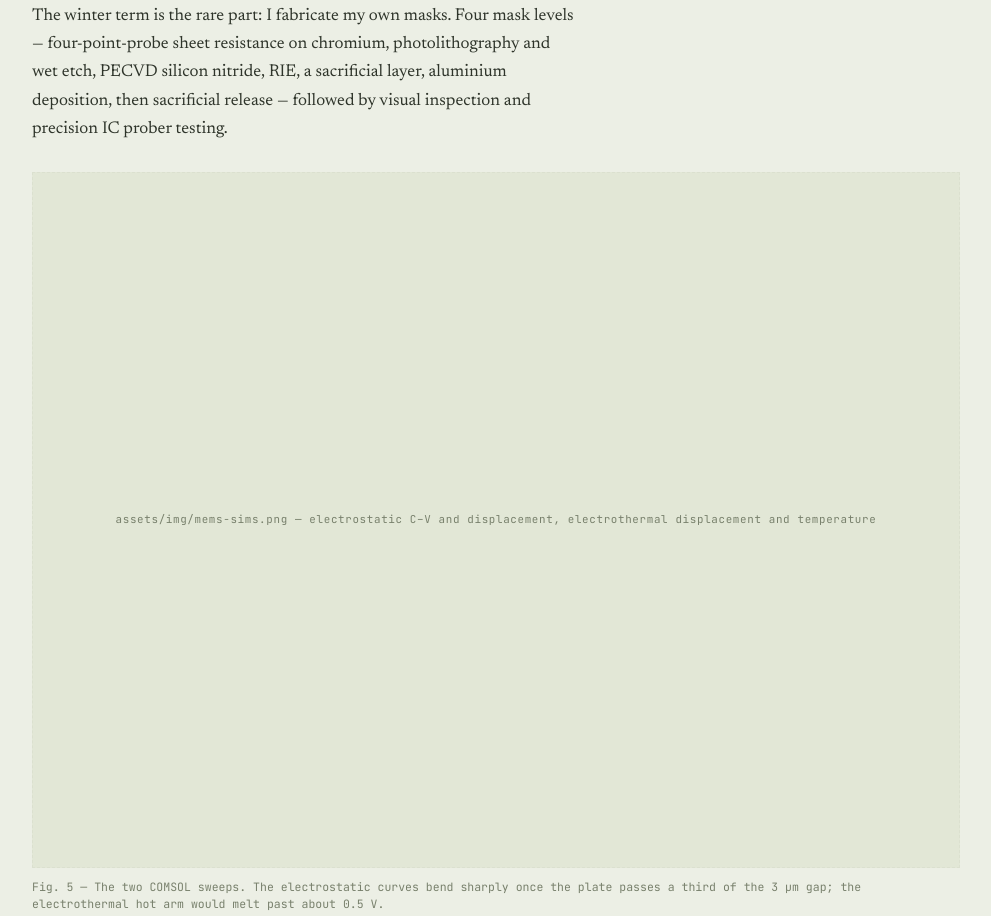
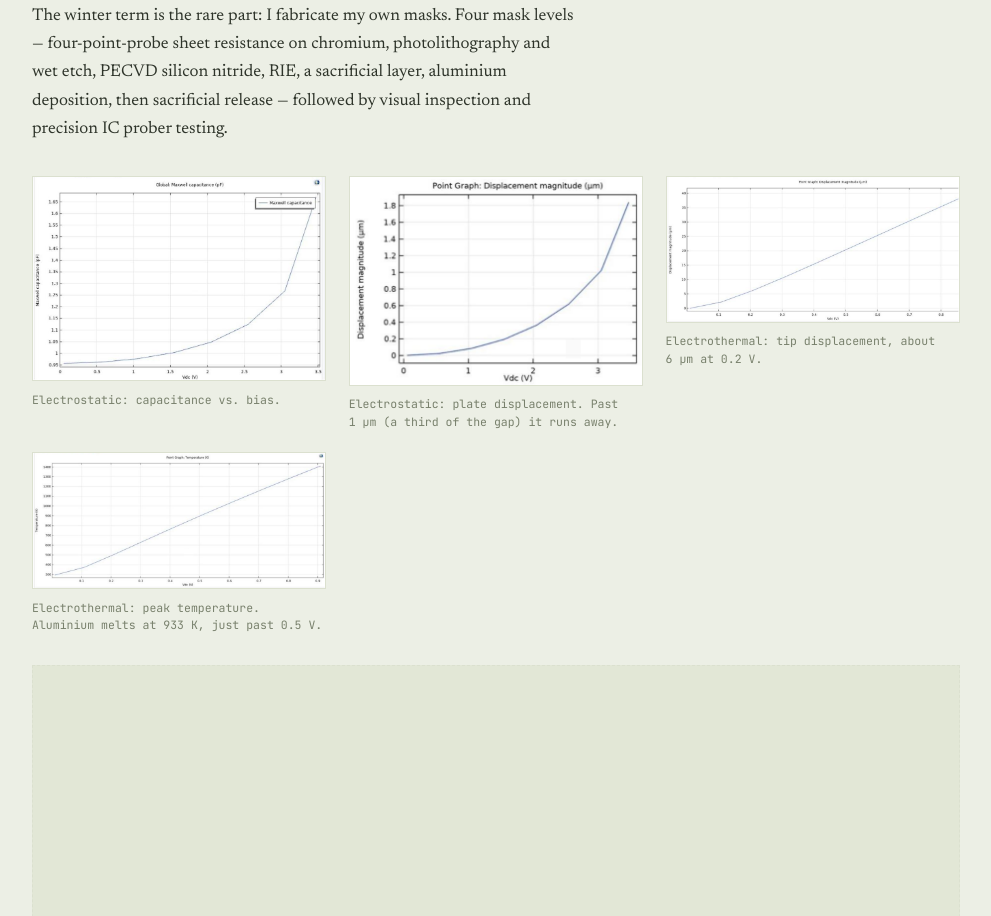
Before and after one commit to PrachixShah/PrachixShah.github.io, a plain HTML site: page projects.html in a window 1280 px wide. Shown: the part 8451-9367 px from the top of the page, without its empty margins (144-1135 px from the left). Drawn offline with Linux system fonts and the light colour scheme.

Commit message:
Projects: add COMSOL plots to MEMS entry
Co-Authored-By: Claude Opus 5.5 <noreply@anthropic.com>
Claude-Session: https://claude.ai/code/session_01FPjgPkewDbX5cvYA4urLBA

```diff
--- a/projects.html
+++ b/projects.html
@@ -219,13 +219,27 @@
     <p>At the 0.2&nbsp;V operating point the tip moves about 6&nbsp;µm, the hottest point sits near 490&nbsp;K, and it draws about 80&nbsp;mA. Push the sweep further and you get almost 40&nbsp;µm, but just past 0.5&nbsp;V the hot arm crosses aluminium’s melting point (933&nbsp;K). The model is happy to keep going after that; a real device would melt. The current curve flattens as the arm heats too: resistance rises with temperature, so the heating partly limits itself.</p>
   </div>
   <p>The winter term is the rare part: I fabricate my own masks. Four mask levels — four-point-probe sheet resistance on chromium, photolithography and wet etch, PECVD silicon nitride, RIE, a sacrificial layer, aluminium deposition, then sacrificial release — followed by visual inspection and precision IC prober testing.</p>
-  <figure>
-    <div class="slot">assets/img/mems-sims.png — electrostatic C–V and displacement, electrothermal displacement and temperature</div>
-    <figcaption>Fig. 5 — The two COMSOL sweeps. The electrostatic curves bend sharply once the plate passes a third of the 3&nbsp;µm gap; the electrothermal hot arm would melt past about 0.5&nbsp;V.</figcaption>
-  </figure>
+  <div class="grid">
+    <figure>
+      <img src="assets/img/mems-esa-cv.png" alt="COMSOL plot: electrostatic actuator capacitance rising from 0.96 pF to about 1.67 pF as bias goes to 3.45 V">
+      <figcaption>Electrostatic: capacitance vs. bias.</figcaption>
+    </figure>
+    <figure>
+      <img src="assets/img/mems-esa-disp.png" alt="COMSOL plot: electrostatic plate displacement passing 1 µm near 3 V and running away toward pull-in">
+      <figcaption>Electrostatic: plate displacement. Past 1&nbsp;µm (a third of the gap) it runs away.</figcaption>
+    </figure>
+    <figure>
+      <img src="assets/img/mems-eta-disp.png" alt="COMSOL plot: electrothermal actuator tip displacement rising roughly linearly to almost 40 µm">
+      <figcaption>Electrothermal: tip displacement, about 6&nbsp;µm at 0.2&nbsp;V.</figcaption>
+    </figure>
+    <figure>
+      <img src="assets/img/mems-eta-temp.png" alt="COMSOL plot: electrothermal hot-arm peak temperature rising from 293 K to about 1400 K by 0.9 V">
+      <figcaption>Electrothermal: peak temperature. Aluminium melts at 933&nbsp;K, just past 0.5&nbsp;V.</figcaption>
+    </figure>
+  </div>
   <figure>
     <div class="slot">assets/img/mems-layout.png — mask layout, and a micrograph of the released device</div>
-    <figcaption>Fig. 6 — Layout and the released device, after winter fab. Devices that failed release are more interesting than the ones that didn’t.</figcaption>
+    <figcaption>Fig. 5 — Layout and the released device, after winter fab. Devices that failed release are more interesting than the ones that didn’t.</figcaption>
   </figure>
 </article>
 
```
Also changed, not shown: assets/img/mems-esa-cv.png (added), assets/img/mems-esa-disp.png (added), assets/img/mems-eta-disp.png (added), assets/img/mems-eta-temp.png (added).
